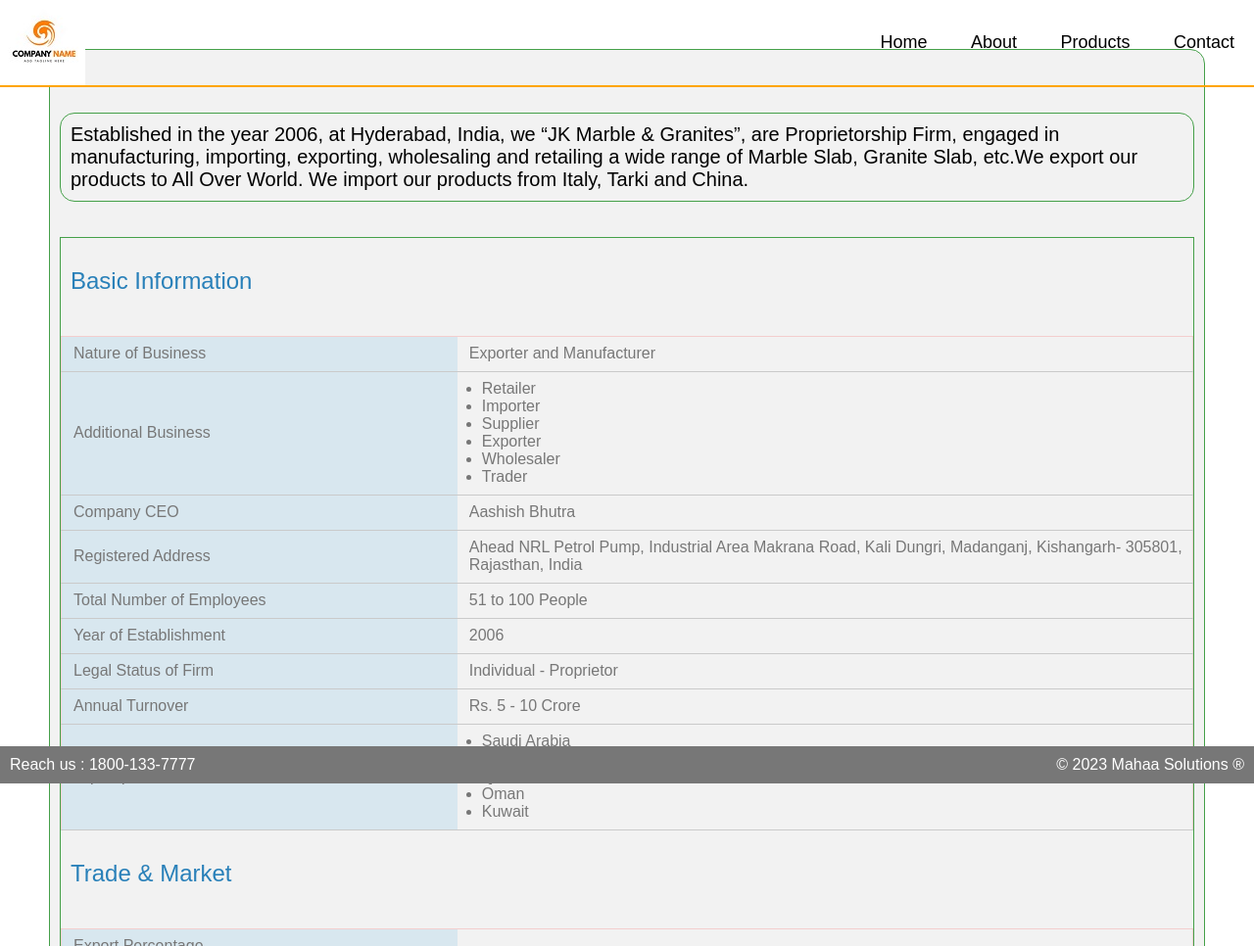
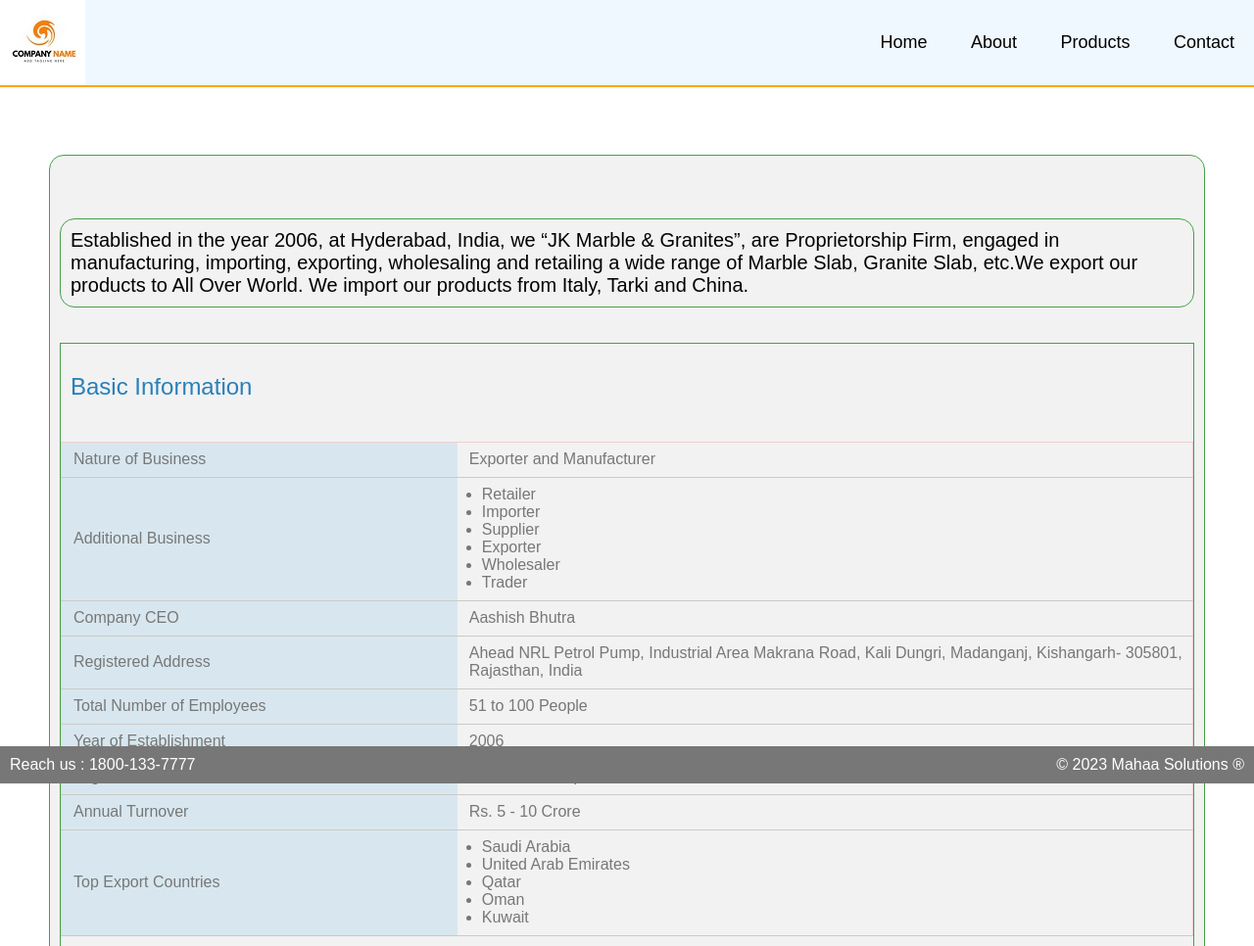
Before and after one commit to MaheshGitHubcom/JKMarbels, a plain HTML site: page About.html in a window 1280 px wide. Shown: the top 966 px of the page at 98% size. Drawn offline with Linux system fonts and the light colour scheme.

Commit message:
corrected issue

```diff
--- a/About.html
+++ b/About.html
@@ -19,7 +19,7 @@
 
 <body>
     <header>
-        <div id="header">
+        <div id="header" style="background-color: aliceblue;">
             <div class="container">
                 <nav>
                     <img src="Templates/Images/Samplelogo-resized.jpg" class="logo">
@@ -37,6 +37,13 @@
     </header>
 
     <!-- ---------about---- -->
+
+    <br>
+    <br>
+    <br>
+    <br>
+    <br>
+    <br>
     <div id="about">
         <div class="container-about"">
             <div class=" about-col-1"">
--- a/Templates/CSS/style.css
+++ b/Templates/CSS/style.css
@@ -8,7 +8,6 @@
 #header {
     width: 100%;
     height: auto;
-    background-image: Templates/Images/body-baground-img3.jpg;
     background-size: cover;
     background-position: center;
     position: fixed;
```
